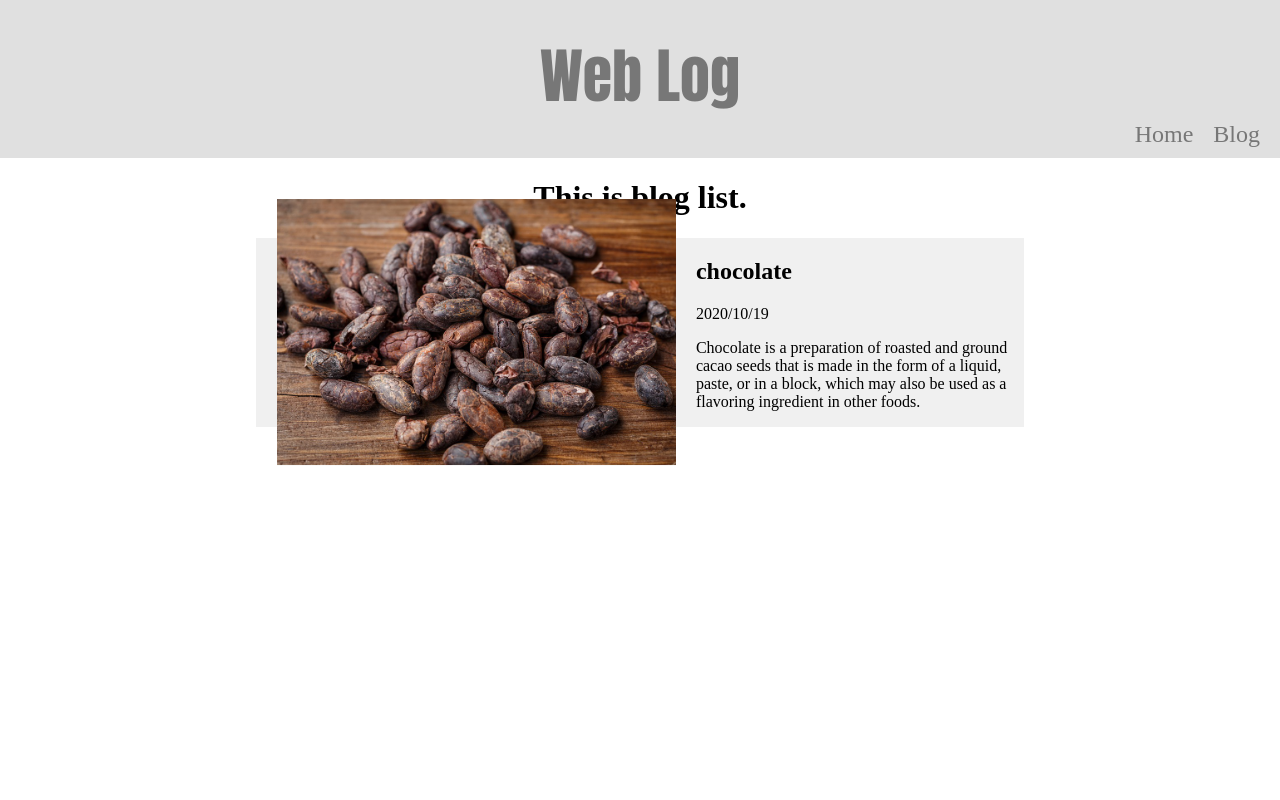
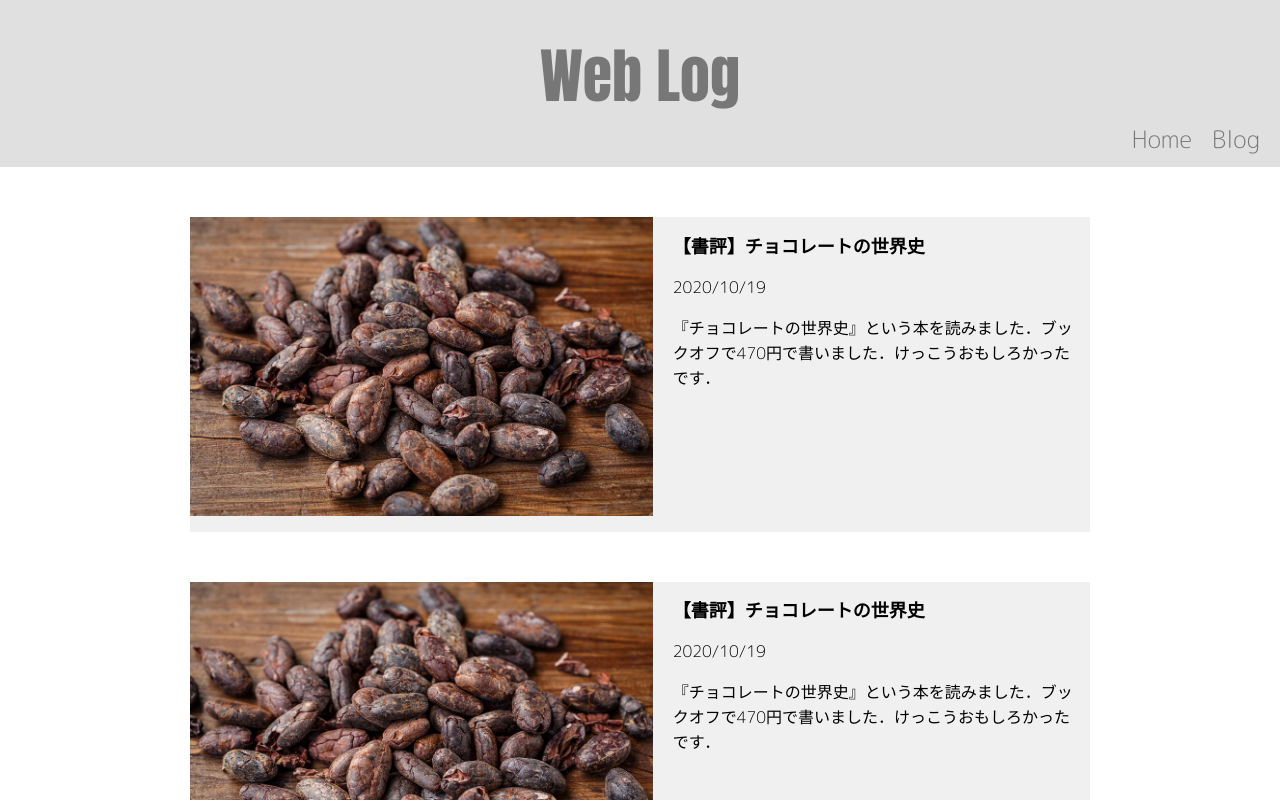
Before and after one commit to ron61/ron61.github.io, a Nuxt app: page /blog in a window 1280 px wide. Shown: the top 800 px of the page. Built offline with nearby package versions, Linux system fonts and the light colour scheme.

Commit message:
カードがちょっとだけいい感じになった

```diff
--- a/components/Card.vue
+++ b/components/Card.vue
@@ -3,7 +3,7 @@
         <nuxt-link :to="link">
             <div class="card">
                 <div class="img-container">
-                    <img :src="imgSrc" :alt="imgAlt" width="150" height="auto"/>
+                    <img :src="imgSrc" :alt="imgAlt" width="100%" height="95%"/>
                 </div>
                 <div class="text-container">
                     <h2>{{title}}</h2>
@@ -32,9 +32,11 @@ export default {
 .container {
     background-color: rgb(240, 240, 240);
     text-align: center;
-    margin: 20px 20% auto;
+    display: inline-block;
+    margin: 50px 5% auto;
     padding: 0;
     color: black;
+    max-width: 900px;
 }
 
 .container:hover {
@@ -45,11 +47,16 @@ export default {
     display: flex;
 }
 
+.card h2 {
+    font-size: 18px;
+    font-weight: bolder;
+}
+
 a {
     color: black;
     text-decoration: none;
 }
-
+/*
 img {
     width: 95%;
     position: absolute;
@@ -63,7 +70,7 @@ img {
     text-align: center;
     position: relative;
 }
-
+*/
 .text-container {
     padding-left: 20px;
     padding-right: 10px;
--- a/layouts/blog.vue
+++ b/layouts/blog.vue
@@ -51,6 +51,10 @@
     text-decoration: none;
 }
 
+.header a:hover {
+    color: rgb(73, 72, 72);
+}
+
 /* 以下ブログ記事内のcss */
 
 .blog-post {
--- a/layouts/default.vue
+++ b/layouts/default.vue
@@ -5,6 +5,11 @@
 </template>
 
 <style>
+
+html {
+  font-family: 'M PLUS Rounded 1c', sans-serif;
+}
+
 body {
     margin: 0px;
 }
--- a/nuxt.config.js
+++ b/nuxt.config.js
@@ -11,7 +11,15 @@ export default {
       { hid: 'description', name: 'description', content: '' }
     ],
     link: [
-      { rel: 'icon', type: 'image/x-icon', href: '/favicon.ico' }
+      {
+        rel: 'icon',
+        type: 'image/x-icon',
+        href: '/favicon.ico'
+      },
+      {
+        rel: 'stylesheet',
+        href: "https://fonts.googleapis.com/css2?family=M+PLUS+Rounded+1c:wght@300&display=swap"
+      }
     ]
   },
 
--- a/pages/blog/index.vue
+++ b/pages/blog/index.vue
@@ -1,9 +1,24 @@
 <template>
   <div class="container">
-    <h1>This is blog list.</h1>
     <Card
-      title="chocolate"
-      description="Chocolate is a preparation of roasted and ground cacao seeds that is made in the form of a liquid, paste, or in a block, which may also be used as a flavoring ingredient in other foods. "
+      title="【書評】チョコレートの世界史"
+      description="『チョコレートの世界史』という本を読みました．ブックオフで470円で書いました．けっこうおもしろかったです．"
+      date="2020/10/19"
+      link="/blog/posts/world-history-of-chocolate"
+      imgSrc="/img/cacao.jpg"
+      imgAlt="alternative message"
+    />
+    <Card
+      title="【書評】チョコレートの世界史"
+      description="『チョコレートの世界史』という本を読みました．ブックオフで470円で書いました．けっこうおもしろかったです．"
+      date="2020/10/19"
+      link="/blog/posts/world-history-of-chocolate"
+      imgSrc="/img/cacao.jpg"
+      imgAlt="alternative message"
+    />
+    <Card
+      title="【書評】チョコレートの世界史"
+      description="『チョコレートの世界史』という本を読みました．ブックオフで470円で書いました．けっこうおもしろかったです．"
       date="2020/10/19"
       link="/blog/posts/world-history-of-chocolate"
       imgSrc="/img/cacao.jpg"
```
Also changed, not shown: 2 other files (tests, documents, lock files or other folders).
